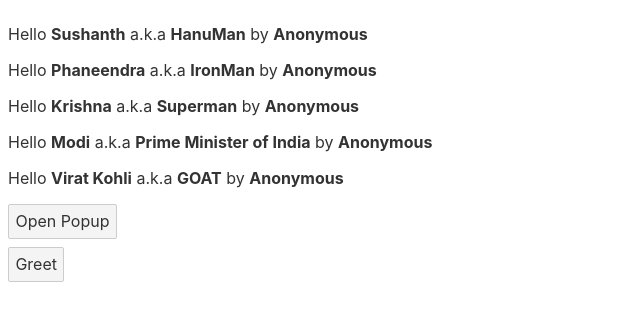
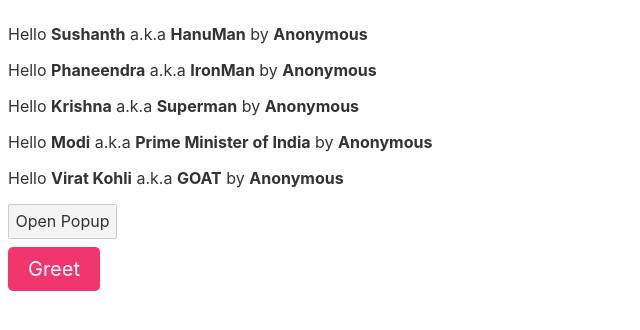
Before and after one commit to SushanthK07/svelte-components, a Svelte app: page / in a window 1280 px wide. Shown: the top 330 px of the page, without its empty margins (0-640 px from the left). Built offline with nearby package versions, Linux system fonts and the light colour scheme.

Commit message:
event forwarding with dom events

```diff
--- /dev/null
+++ b/src/components/Button.svelte
@@ -0,0 +1,13 @@
+<button on:click>Greet</button>
+
+<style>
+  button {
+    padding: 10px 20px;
+    font-size: 20px;
+    background-color: #f1356d;
+    color: white;
+    border: none;
+    border-radius: 5px;
+    cursor: pointer;
+  }
+</style>
--- a/src/components/Inner.svelte
+++ b/src/components/Inner.svelte
@@ -9,4 +9,7 @@
   };
 </script>
 
-<button on:click={greet}>Greet</button>
+<!-- <button on:click={greet}>Greet</button> -->
+
+<!-- event forwarding works for browser DOM events too -->
+<Button on:click={greet} />
```
